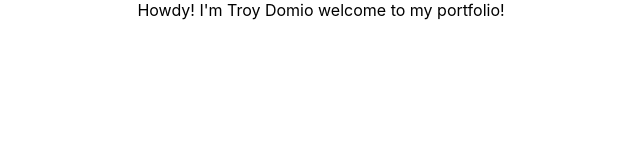
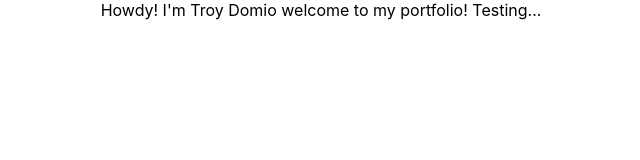
Before and after one commit to troydomio/personal_portfolio_v1, a React (Create React App) app: page / in a window 1280 px wide. Shown: the top 160 px of the page, without its empty margins (319-959 px from the left). Built offline with nearby package versions, Linux system fonts and the light colour scheme.

Commit message:
testing netflify update

```diff
--- a/src/App.js
+++ b/src/App.js
@@ -6,7 +6,7 @@ function App() {
     <div className="App">
       Howdy!
 
-      I'm Troy Domio welcome to my portfolio!
+      I'm Troy Domio welcome to my portfolio! Testing...
 
     </div>
   );
```
